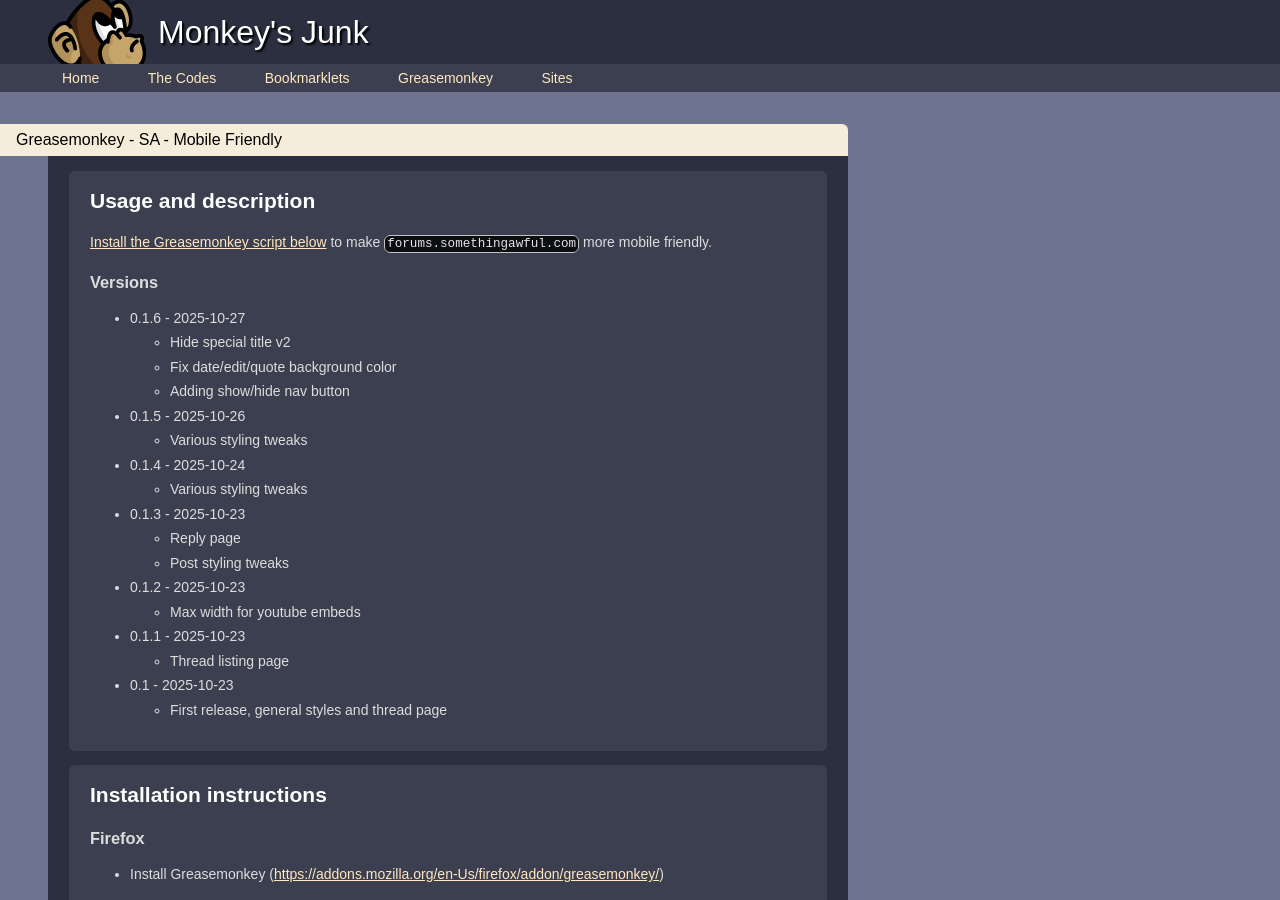
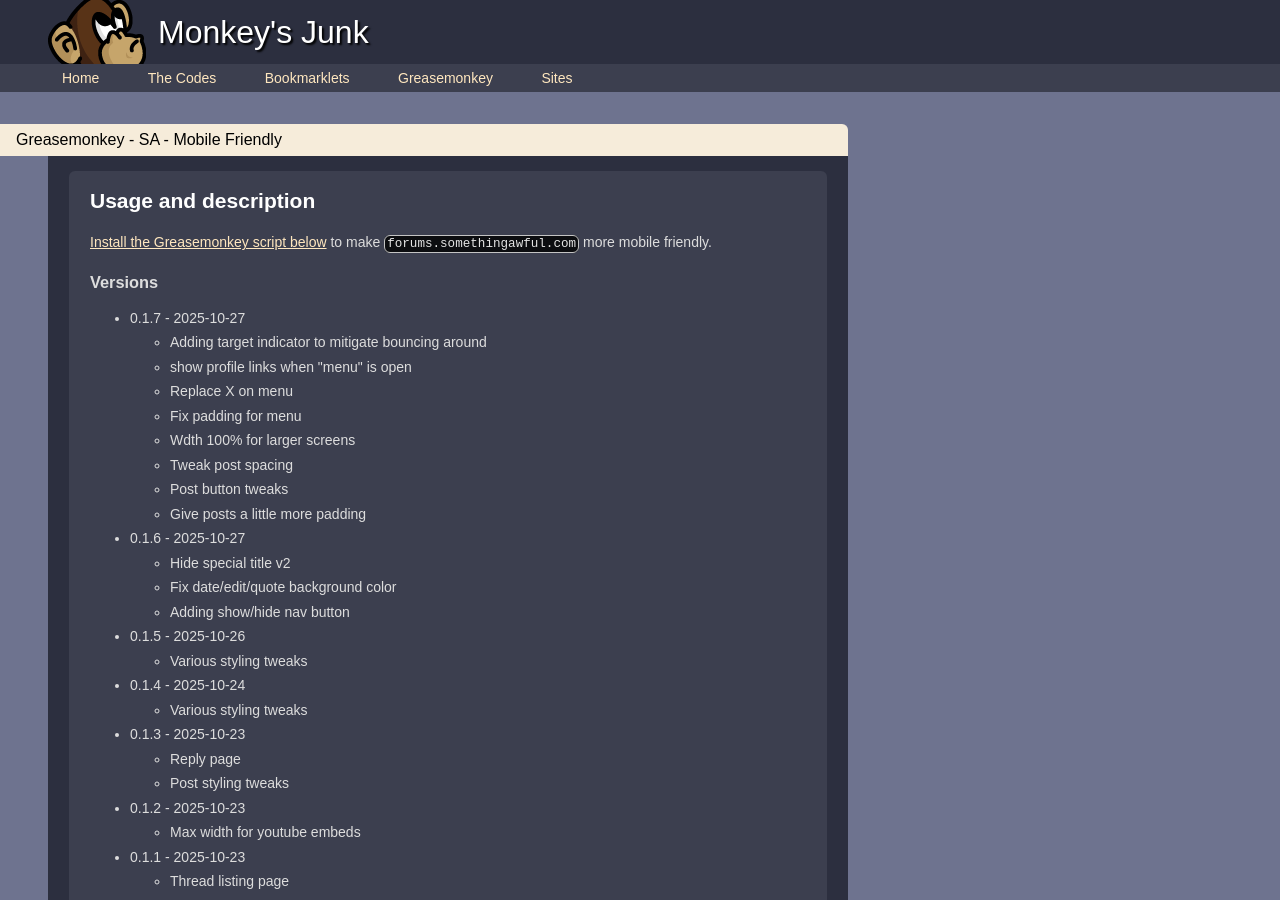
Before and after one commit to cwmonkey/cwmonkey.github.io, a Jekyll site: the page built from greasemonkey/sa-mobile-friendly/index.html, in a window 1280 px wide and 900 px high. Built offline with Jekyll 4.4.1, drawn with Linux system fonts in a browser that asks for light colours; nearby versions of some CDN libraries; some web fonts are replaced.

Commit message:
More styling tweaks

```diff
--- a/_includes/greasemonkey/sa-mobile-friendly/version
+++ b/_includes/greasemonkey/sa-mobile-friendly/version
@@ -1 +1 @@
-0.1.6
+0.1.7
--- a/greasemonkey/sa-mobile-friendly/index.html
+++ b/greasemonkey/sa-mobile-friendly/index.html
@@ -12,6 +12,19 @@
 	<h3>Versions</h3>
 
 	<ul>
+		<li>
+			0.1.7 - 2025-10-27
+			<ul>
+				<li>Adding target indicator to mitigate bouncing around</li>
+				<li>show profile links when "menu" is open</li>
+				<li>Replace X on menu</li>
+				<li>Fix padding for menu</li>
+				<li>Wdth 100% for larger screens</li>
+				<li>Tweak post spacing</li>
+				<li>Post button tweaks</li>
+				<li>Give posts a little more padding</li>
+			</ul>
+		</li>
 		<li>
 			0.1.6 - 2025-10-27
 			<ul>
```
Also changed, not shown: _includes/greasemonkey/sa-mobile-friendly/sa-mobile-friendly.css (+28 -14 lines).
